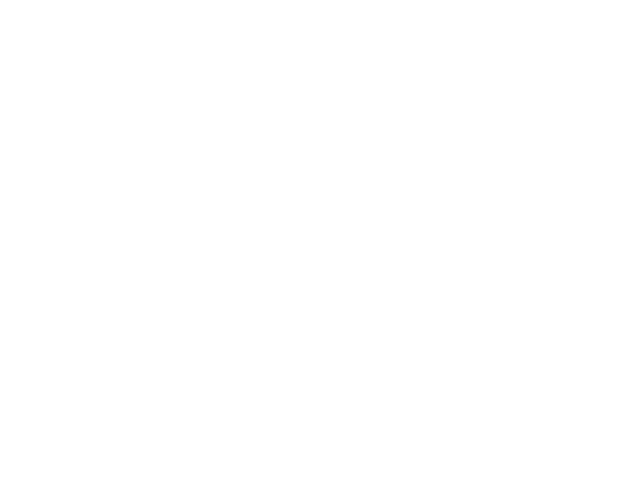
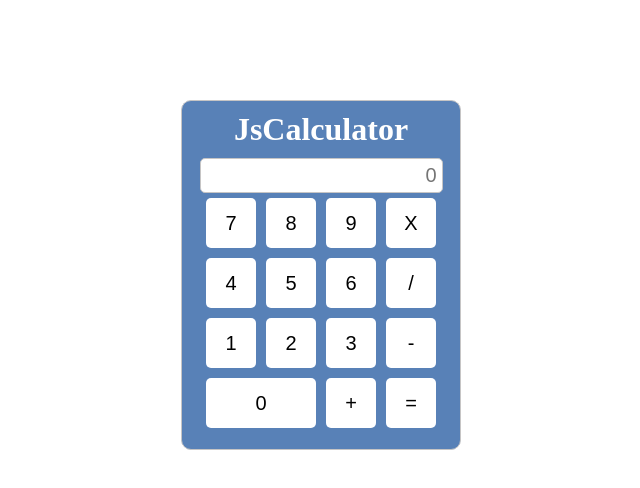
Before and after one commit to Emmanuel0722/JsCalculator, a plain HTML site: page Index.html in a window 1280 px wide. Shown: the whole page, without its empty margins (319-959 px from the left). Drawn offline with Linux system fonts and the light colour scheme.

Commit message:
Terminado, el HTML y el CSS de la aplicacion.

```diff
--- /dev/null
+++ b/Index.css
@@ -0,0 +1,96 @@
+*{
+  padding: 0;
+  margin: 0;
+  box-sizing: border-box;
+}
+
+main{
+  text-align: center;
+  padding-top: 100px;
+  display: flex;
+  justify-content: center;
+}
+
+.container{
+  width: 280px;
+  height: 350px;
+  border: 0.1px solid rgb(198, 197, 197);
+  border-radius: 10px;
+  background-color: rgba(26, 82, 156, 0.726);
+  display: flex;
+  justify-content: center;
+}
+
+h1{
+  margin: 10px 0;
+  color: white;
+}
+
+.inputText{
+  height: 35px;
+  width: 90%;
+  text-align: end;
+  border: 0.1px solid rgb(198, 197, 197);
+  border-radius: 5px;
+  font-size: 20px;
+  padding-right: 5px;
+}
+
+.btn{
+  width: 50px;
+  height: 50px;
+  margin: 5px;
+  background-color: white;
+  border: none;
+  border-radius: 5px;
+  font-size: 20px;
+  cursor: pointer;
+}
+
+.CalculatorConteiner{
+  width: 270px;
+  height: 285px;
+}
+
+.buttonConteiner{
+  display: flex;
+  justify-content: center;
+  flex-wrap: wrap;
+}
+
+.btn0{
+  width: 110px;
+  height: 50px;
+  margin: 5px;
+  background-color: white;
+  border: none;
+  border-radius: 5px;
+  font-size: 20px;
+  cursor: pointer;
+}
+
+/* Agregando Media Query */
+
+/* @media only screen and (max-width: 600px) {
+  .container {
+    width: 320px;
+    height: 350px;
+  }
+} */
+
+@media (max-width: 100px) {
+  .body {
+    width: 290px;
+    height: 350px;
+  }
+
+  .CalculatorConteiner{
+    width: 290px;
+    height: 350px;
+  }
+
+  .buttonConteiner{
+    width: 250px;
+    height: 350px;
+  }
+}
--- a/Index.html
+++ b/Index.html
@@ -4,11 +4,34 @@
   <meta charset="UTF-8">
   <meta name="viewport" content="width=device-width, initial-scale=1.0">
   <title>JsCalculator</title>
+
+  <!-- Enlasando CSS... -->
+  <link rel="stylesheet" href="Index.css">
 </head>
 <body>
   <main>
-    <div>
-
+    <div class="container">
+      <div class="CalculatorConteiner">
+        <h1>JsCalculator</h1>
+        <input class="inputText" type="text" placeholder="0">
+        <div class="buttonConteiner">
+          <input type="button" class="btn" value="7">
+          <input type="button" class="btn" value="8">
+          <input type="button" class="btn" value="9">
+          <input type="button" class="btn" value="X">
+          <input type="button" class="btn" value="4">
+          <input type="button" class="btn" value="5">
+          <input type="button" class="btn" value="6">
+          <input type="button" class="btn" value="/">
+          <input type="button" class="btn" value="1">
+          <input type="button" class="btn" value="2">
+          <input type="button" class="btn" value="3">
+          <input type="button" class="btn" value="-">
+          <input type="button" class="btn0" value="0">
+          <input type="button" class="btn" value="+">
+          <input type="button" class="btn" value="=">
+        </div>
+      </div>
     </div>
   </main>
 </body>
```
